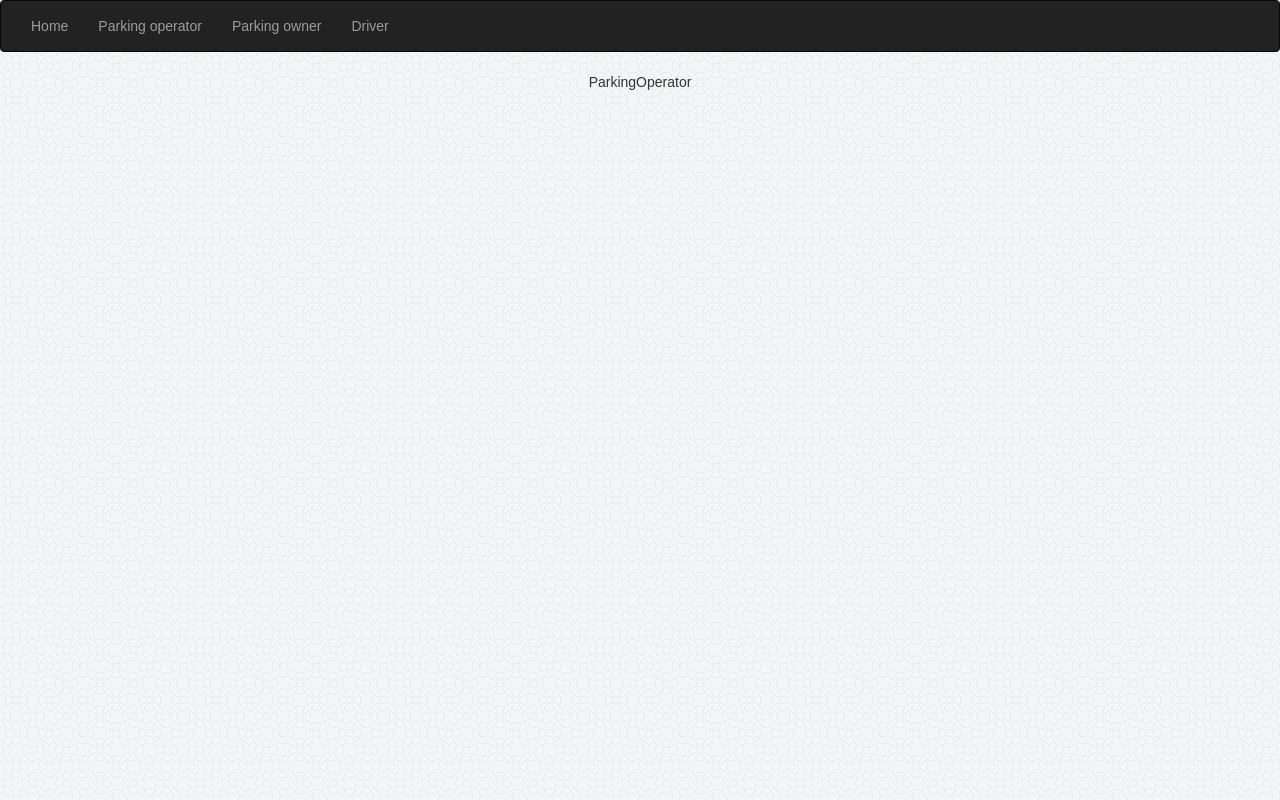
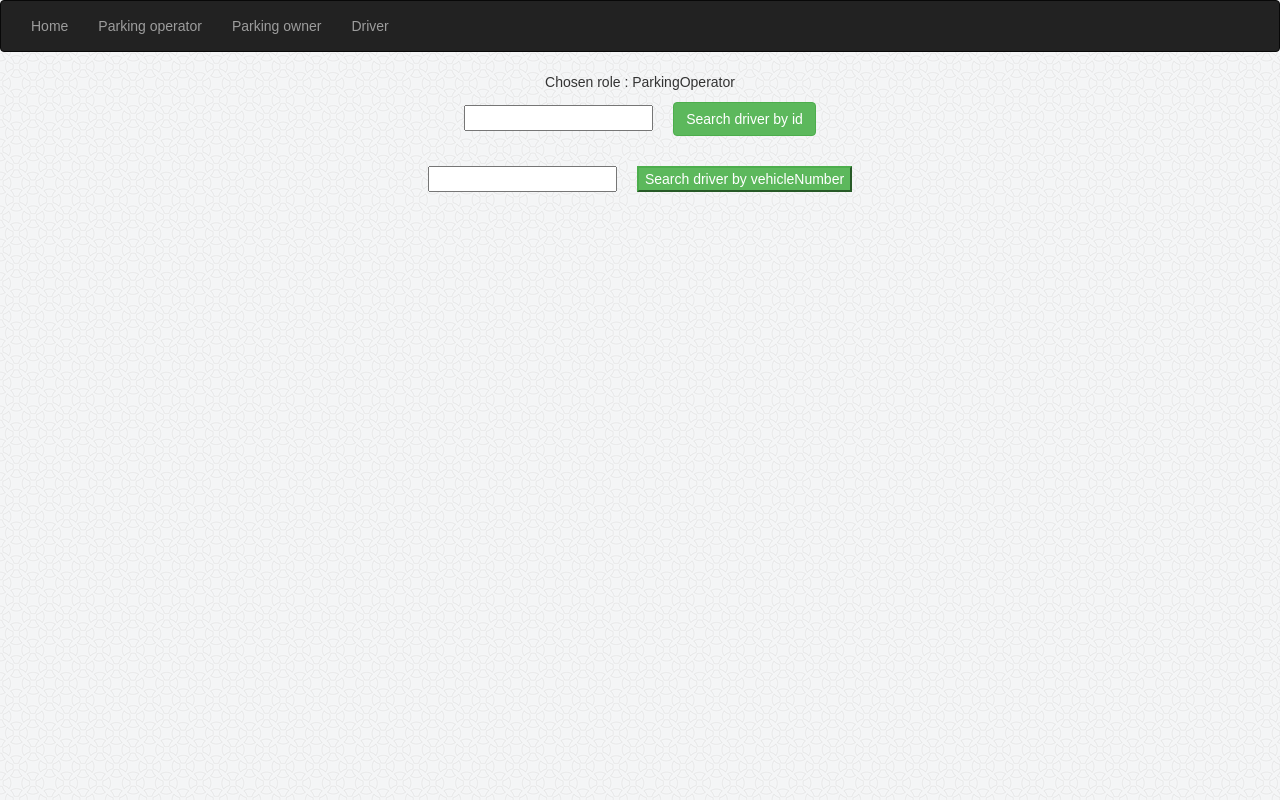
Before and after one commit to Banul/Parking, a React (Create React App) app in the folder client/: page /parkingOperator in a window 1280 px wide. Built offline with nearby package versions, Linux system fonts and the light colour scheme.

Commit message:
inputs added

```diff
--- a/client/src/Menu.js
+++ b/client/src/Menu.js
@@ -9,12 +9,12 @@ import ParkingOwner from './ParkingOwner';
 const Menu = () => {
     return(
         <div>
-          <nav class="navbar navbar-inverse">
-  <div class="container-fluid">
-    <div class="navbar-header">
+          <nav className="navbar navbar-inverse">
+  <div className="container-fluid">
+    <div className="navbar-header">
     </div>
-    <ul class="nav navbar-nav">
-      <li><Link to = "/home">Home</Link></li>
+    <ul className="nav navbar-nav">
+      <li><Link to = "/">Home</Link></li>
       <li><Link to="/parkingOperator">Parking operator</Link></li>
       <li><Link to="/parkingOwner">Parking owner</Link></li>
       <li><Link to="/driver">Driver</Link></li>
--- a/client/src/ParkingOperator.js
+++ b/client/src/ParkingOperator.js
@@ -1,9 +1,34 @@
 import React, { Component } from "react";
+import './input.css';
+import './button.css';
 
 class ParkingOperator extends Component{
+
+    state = {
+        inputValue : '',
+
+    }
+
+    onInputFindByIDChange(){
+        console.log("change");
+    }
+
+    onInputFindByVehicleNumChange(){
+        console.log("change num");
+    }
+
     render(){
         return(
-            <div>ParkingOperator</div>
+            <div>
+                <div>Chosen role : ParkingOperator</div>
+                <input className = "input" onChange = {this.onInputFindByIDChange} />
+                <button type="button" className="button btn btn-success">Search driver by id</button>
+                <p/>
+                <input className = "input" onChange = {this.onInputFindByVehicleNumChange} />
+                <button type = "button" className = "button byn btn-success">Search driver by vehicleNumber</button>
+
+            </div>
+
         )
     }
 }
--- /dev/null
+++ b/client/src/button.css
@@ -0,0 +1,3 @@
+.button{
+    margin: 10px;
+}
--- /dev/null
+++ b/client/src/input.css
@@ -0,0 +1,3 @@
+.input{
+    margin: 10px;
+}
```
Also changed, not shown: 46 other files (tests, documents, lock files or other folders).
